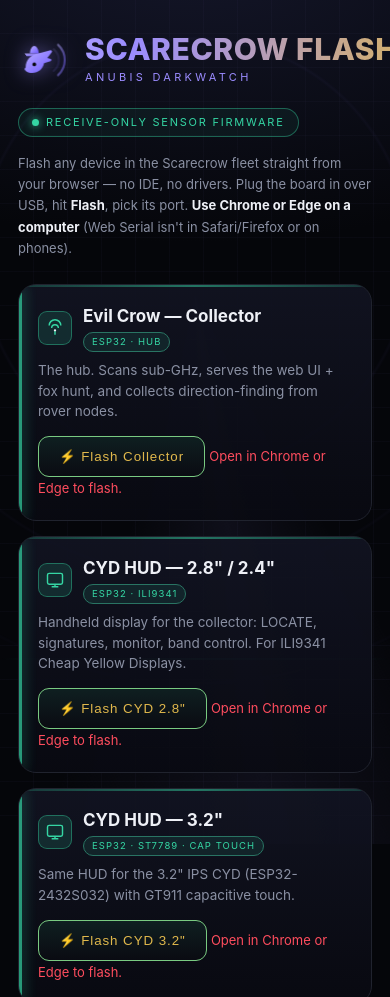
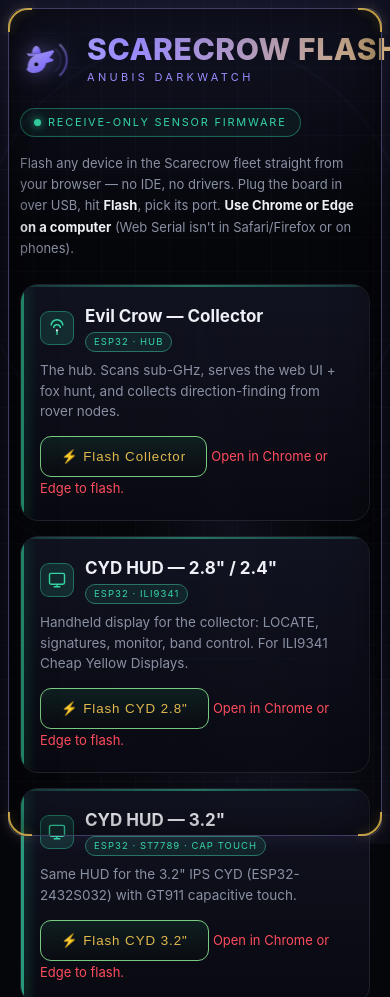
Before and after one commit to anubisdarkwatch/Scarecrow, a plain HTML site: page docs/index.html in a window 390 px wide. Shown: the top 997 px of the page. Drawn offline with Linux system fonts and the light colour scheme.

Commit message:
Flasher UI: add framed bezel with gold corner brackets
Fixed page frame (violet-tinted border + inner shadow + glow) with gold L
corner brackets, so the page reads as one finished panel. Body padding bumped
to sit inside the frame; frame tightens on small screens.

Co-Authored-By: Claude Opus 4.8 <noreply@anthropic.com>
Claude-Session: https://claude.ai/code/session_018bzYTVBsgVPV1tJWSxyfTX

```diff
--- a/docs/index.html
+++ b/docs/index.html
@@ -15,7 +15,19 @@
   html,body{margin:0;min-height:100%}
   body{background:#05060a;color:var(--ink);overflow-x:hidden;
     font:15px/1.5 -apple-system,BlinkMacSystemFont,"Segoe UI",Roboto,sans-serif;
-    padding:34px 18px 60px;position:relative}
+    padding:44px 30px 60px;position:relative}
+
+  /* ---- page frame / bezel ---- */
+  .frame{position:fixed;inset:13px;z-index:5;pointer-events:none;border-radius:20px;
+    border:1px solid color-mix(in srgb,var(--acc) 26%,var(--line));
+    box-shadow:inset 0 0 44px rgba(0,0,0,.6), 0 0 26px rgba(155,140,255,.1)}
+  .frame i{position:absolute;width:24px;height:24px;border:2px solid var(--gold);opacity:.85;
+    filter:drop-shadow(0 0 5px rgba(224,184,76,.5))}
+  .frame .tl{top:-1px;left:-1px;border-right:0;border-bottom:0;border-radius:20px 0 0 0}
+  .frame .tr{top:-1px;right:-1px;border-left:0;border-bottom:0;border-radius:0 20px 0 0}
+  .frame .bl{bottom:-1px;left:-1px;border-right:0;border-top:0;border-radius:0 0 0 20px}
+  .frame .br{bottom:-1px;right:-1px;border-left:0;border-top:0;border-radius:0 0 20px 0}
+  @media (max-width:520px){ body{padding:34px 20px 50px} .frame{inset:8px;border-radius:15px} }
 
   /* ---- animated background: radar sweep + grid + vignette ---- */
   .bg{position:fixed;inset:0;z-index:0;pointer-events:none;overflow:hidden}
@@ -114,6 +126,7 @@
 <body>
 <div class="bg"><div class="sweep"></div><div class="rings"></div></div>
 <div class="scan"></div>
+<div class="frame"><i class="tl"></i><i class="tr"></i><i class="bl"></i><i class="br"></i></div>
 
 <div class="wrap">
   <header>
```
